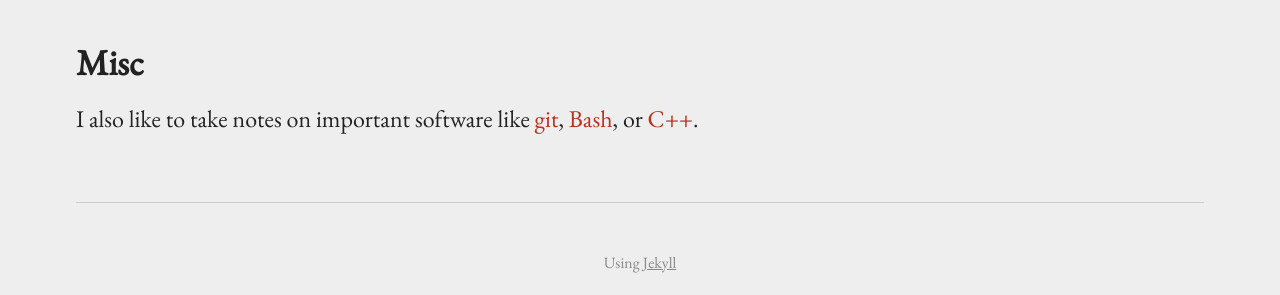
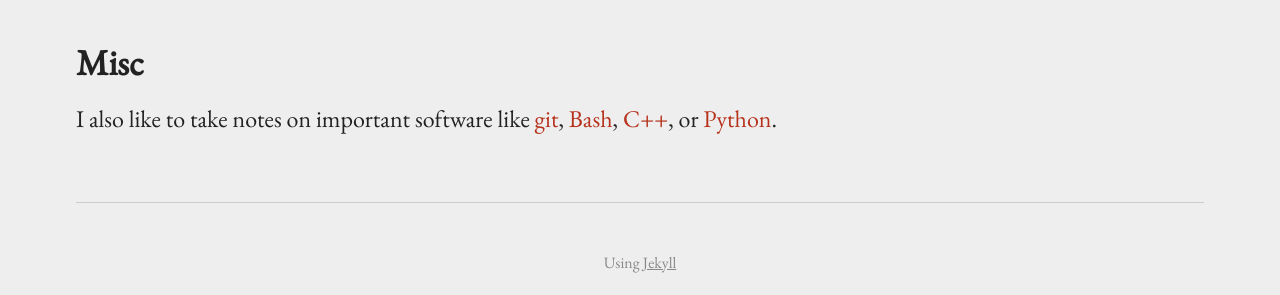
Before and after one commit to jcboyd/jcboyd.github.io, a Jekyll site: the page built from notes.md, in a window 1280 px wide. Shown: the part 938-1233 px from the top of the page. Built offline with Jekyll 4.4.1, drawn with Linux system fonts in a browser that asks for light colours.

Commit message:
added python notes

```diff
--- a/notes.md
+++ b/notes.md
@@ -20,4 +20,4 @@ Last chance bio (biology) is my attempt at summarising the basics of molecular a
 
 ## Misc
 
-I also like to take notes on important software like [git](https://github.com/jcboyd/git-notes/blob/master/git-notes.sh), [Bash](https://github.com/jcboyd/bash-notes/blob/master/notes.sh), or [C++](https://github.com/jcboyd/cpp-notes/blob/master/Notes.cpp).
+I also like to take notes on important software like [git](https://github.com/jcboyd/git-notes/blob/master/git-notes.sh), [Bash](https://github.com/jcboyd/bash-notes/blob/master/notes.sh), [C++](https://github.com/jcboyd/cpp-notes/blob/master/Notes.cpp), or [Python](https://github.com/jcboyd/python-notes).
```
